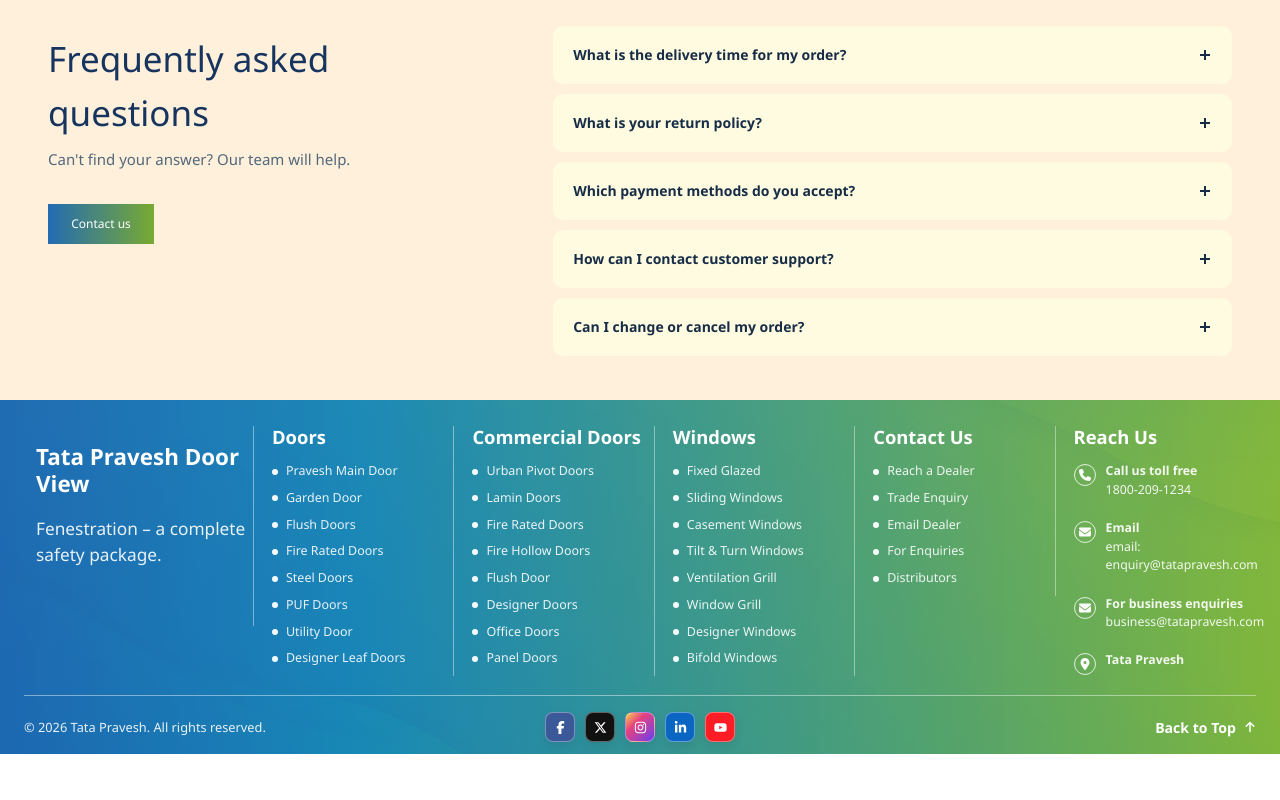
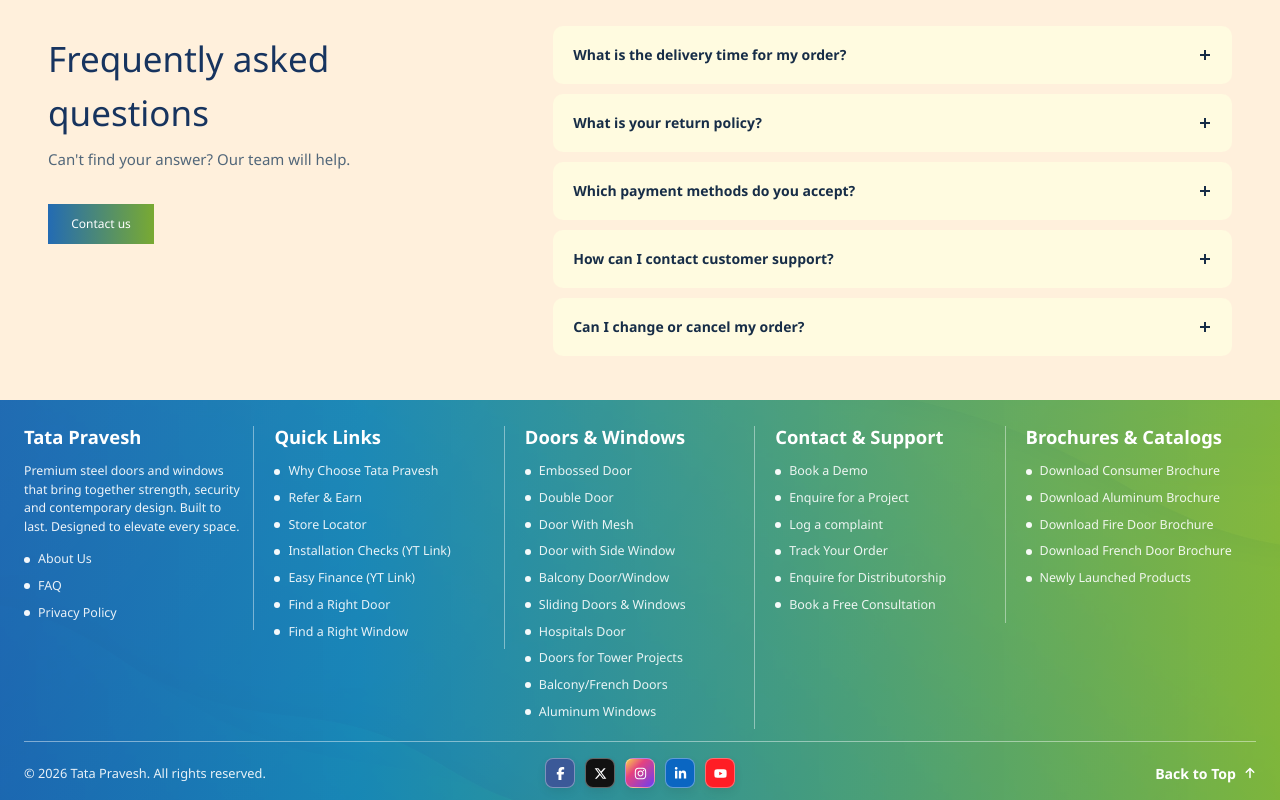
Before and after one commit to asimd2472/tp_next_new, a Next.js app: page / in a window 1280 px wide. Shown: the part 4275-5075 px from the top of the page. Before the commit the page ends 5029 px from the top, so only its background shows below. Built offline with nearby package versions, Linux system fonts and the light colour scheme.

Commit message:
footer content change

```diff
--- a/src/components/Footer/Footer.tsx
+++ b/src/components/Footer/Footer.tsx
@@ -1,72 +1,66 @@
 import {
   FaArrowUp,
-  FaEnvelope,
   FaFacebookF,
   FaInstagram,
   FaLinkedinIn,
-  FaLocationDot,
-  FaPhone,
   FaXTwitter,
   FaYoutube,
 } from "react-icons/fa6";
 
 const columns = [
   {
-    title: "Doors",
+    title: "Tata Pravesh",
+    description: "Premium steel doors and windows that bring together strength, security and contemporary design. Built to last. Designed to elevate every space.",
+    items: ["About Us", "FAQ", "Privacy Policy"],
+  },
+  {
+    title: "Quick Links",
     items: [
-      "Pravesh Main Door",
-      "Garden Door",
-      "Flush Doors",
-      "Fire Rated Doors",
-      "Steel Doors",
-      "PUF Doors",
-      "Utility Door",
-      "Designer Leaf Doors",
+      "Why Choose Tata Pravesh",
+      "Refer & Earn",
+      "Store Locator",
+      "Installation Checks (YT Link)",
+      "Easy Finance (YT Link)",
+      "Find a Right Door",
+      "Find a Right Window",
     ],
   },
   {
-    title: "Commercial Doors",
+    title: "Doors & Windows",
     items: [
-      "Urban Pivot Doors",
-      "Lamin Doors",
-      "Fire Rated Doors",
-      "Fire Hollow Doors",
-      "Flush Door",
-      "Designer Doors",
-      "Office Doors",
-      "Panel Doors",
+      "Embossed Door",
+      "Double Door",
+      "Door With Mesh",
+      "Door with Side Window",
+      "Balcony Door/Window",
+      "Sliding Doors & Windows",
+      "Hospitals Door",
+      "Doors for Tower Projects",
+      "Balcony/French Doors",
+      "Aluminum Windows",
     ],
   },
   {
-    title: "Windows",
+    title: "Contact & Support",
     items: [
-      "Fixed Glazed",
-      "Sliding Windows",
-      "Casement Windows",
-      "Tilt & Turn Windows",
-      "Ventilation Grill",
-      "Window Grill",
-      "Designer Windows",
-      "Bifold Windows",
+      "Book a Demo",
+      "Enquire for a Project",
+      "Log a complaint",
+      "Track Your Order",
+      "Enquire for Distributorship",
+      "Book a Free Consultation",
     ],
   },
   {
-    title: "Contact Us",
+    title: "Brochures & Catalogs",
     items: [
-      "Reach a Dealer",
-      "Trade Enquiry",
-      "Email Dealer",
-      "For Enquiries",
-      "Distributors",
+      "Download Consumer Brochure",
+      "Download Aluminum Brochure",
+      "Download Fire Door Brochure",
+      "Download French Door Brochure",
+      "Newly Launched Products",
     ],
   },
-];
-
-const contactItems = [
-  { icon: FaPhone, label: "Call us toll free", value: "1800-209-1234" },
-  { icon: FaEnvelope, label: "Email", value: "email: enquiry@tatapravesh.com" },
-  { icon: FaEnvelope, label: "For business enquiries", value: "business@tatapravesh.com" },
-  { icon: FaLocationDot, label: "Tata Pravesh", value: "" },
 ];
 
 const socialLinks = [
@@ -86,15 +80,11 @@
     <footer className="site-footer" aria-label="Footer">
       <div className="site-footer__inner">
         <div className="site-footer__content">
-          <div className="site-footer__brand-box">
-            <h3>Tata Pravesh Door View</h3>
-            <p>Fenestration – a complete safety package.</p>
-          </div>
-
           <div className="site-footer__columns">
             {columns.map((column) => (
-              <div key={column.title} className="site-footer__column">
+              <div key={column.title} className={`site-footer__column${column.description ? " site-footer__column--brand" : ""}`}>
                 <h4>{column.title}</h4>
+                {column.description && <p className="site-footer__description">{column.description}</p>}
                 <ul>
                   {column.items.map((item) => (
                     <li key={item}><span className="site-footer__bullet" aria-hidden="true" />{item}</li>
@@ -102,28 +92,6 @@
                 </ul>
               </div>
             ))}
-
-            <div className="site-footer__column site-footer__column--contact">
-              <h4>Reach Us</h4>
-              <ul className="site-footer__contact-list">
-                {contactItems.map(({ icon: Icon, label, value }) => (
-                  <li key={label}>
-                    <span className="site-footer__contact-icon" aria-hidden="true"><Icon /></span>
-                    <span className="site-footer__contact-text">
-                      {value ? (
-                        <>
-                          <strong>{label}</strong>
-                          <br />
-                          {value}
-                        </>
-                      ) : (
-                        <strong>{label}</strong>
-                      )}
-                    </span>
-                  </li>
-                ))}
-              </ul>
-            </div>
           </div>
         </div>
 
--- a/src/components/Footer/footer.css
+++ b/src/components/Footer/footer.css
@@ -24,38 +24,13 @@
 }
 
 .site-footer__content {
-  display: grid;
-  grid-template-columns: minmax(230px, 1.2fr) minmax(0, 5.2fr);
-  gap: 18px;
-  align-items: flex-start;
-}
-
-.site-footer__brand-box {
-  padding: 18px 4px 10px 12px;
-  min-height: 200px;
-  border-right: 1px solid rgba(255, 255, 255, 0.42);
-}
-
-.site-footer__brand-box h3 {
-  margin: 0;
-  font-size: clamp(1.4rem, 1.6vw, 2.1rem);
-  line-height: 1.2;
-  font-weight: 700;
-  color: #fff;
-}
-
-.site-footer__brand-box p {
-  margin: 18px 0 0;
-  max-width: 260px;
-  font-size: 1.08rem;
-  line-height: 1.5;
-  color: rgba(255, 255, 255, 0.9);
+  display: block;
 }
 
 .site-footer__columns {
   display: grid;
   grid-template-columns: repeat(5, minmax(0, 1fr));
-  gap: 18px;
+  gap: 20px;
   align-items: start;
 }
 
@@ -103,49 +78,11 @@
   background: rgba(255,255,255,0.95);
 }
 
-.site-footer__column--contact {
-  padding-right: 0;
-}
-
-.site-footer__contact-list {
-  display: flex;
-  flex-direction: column;
-  gap: 12px;
-}
-
-.site-footer__contact-list li {
-  display: flex;
-  align-items: flex-start;
-  gap: 10px;
-  padding-left: 0;
-}
-
-.site-footer__contact-icon {
-  display: inline-flex;
-  align-items: center;
-  justify-content: center;
-  width: 22px;
-  height: 22px;
-  border-radius: 50%;
-  border: 1px solid rgba(255,255,255,0.8);
-  color: #fff;
-  flex-shrink: 0;
-  margin-top: 2px;
-}
-
-.site-footer__contact-icon svg {
-  width: 12px;
-  height: 12px;
-}
-
-.site-footer__contact-text {
+.site-footer__description {
+  margin: 0 0 14px;
   color: rgba(255, 255, 255, 0.92);
   font-size: 0.77rem;
   line-height: 1.5;
-}
-
-.site-footer__contact-text strong {
-  font-weight: 700;
 }
 
 .site-footer__bottom-bar {
@@ -223,16 +160,6 @@
 }
 
 @media (max-width: 1200px) {
-  .site-footer__content {
-    grid-template-columns: 1fr;
-  }
-
-  .site-footer__brand-box {
-    border-right: 0;
-    border-bottom: 1px solid rgba(255,255,255,0.42);
-    padding-bottom: 18px;
-  }
-
   .site-footer__columns {
     grid-template-columns: repeat(2, minmax(0, 1fr));
   }
```
